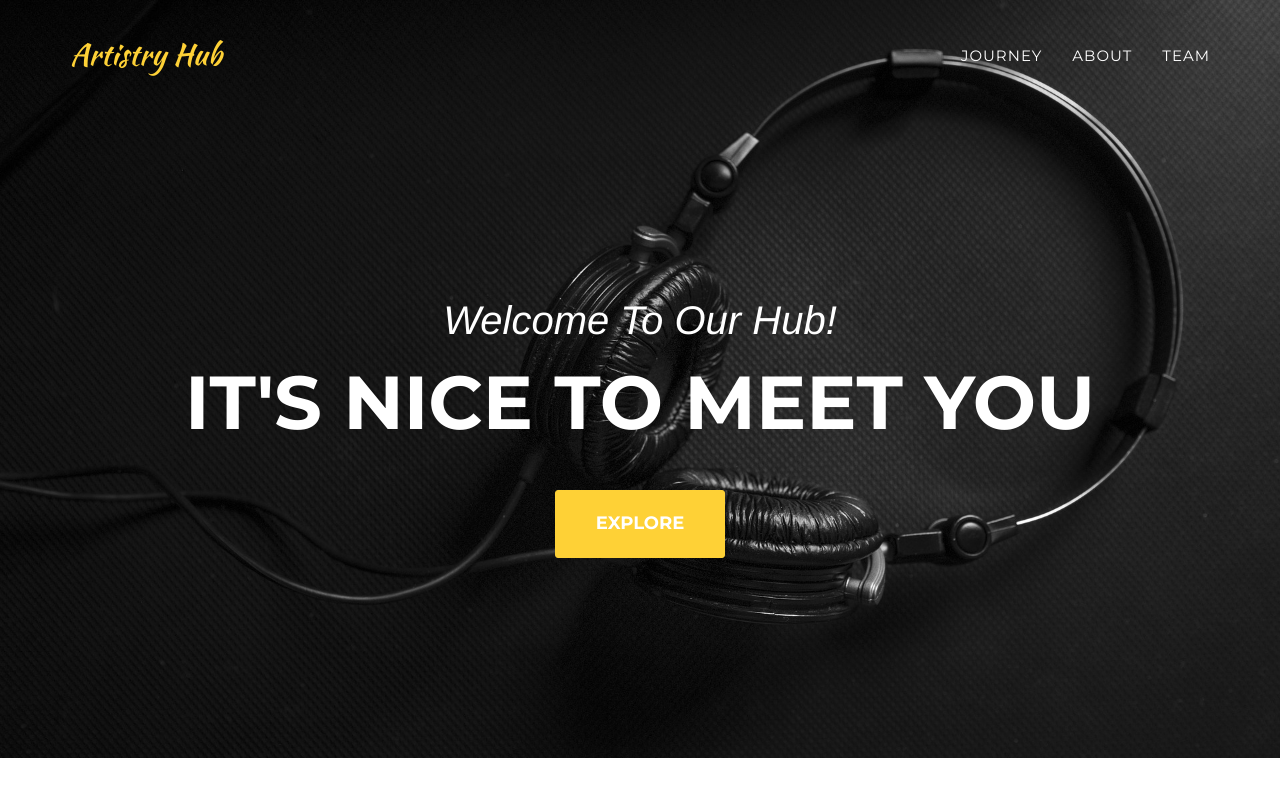
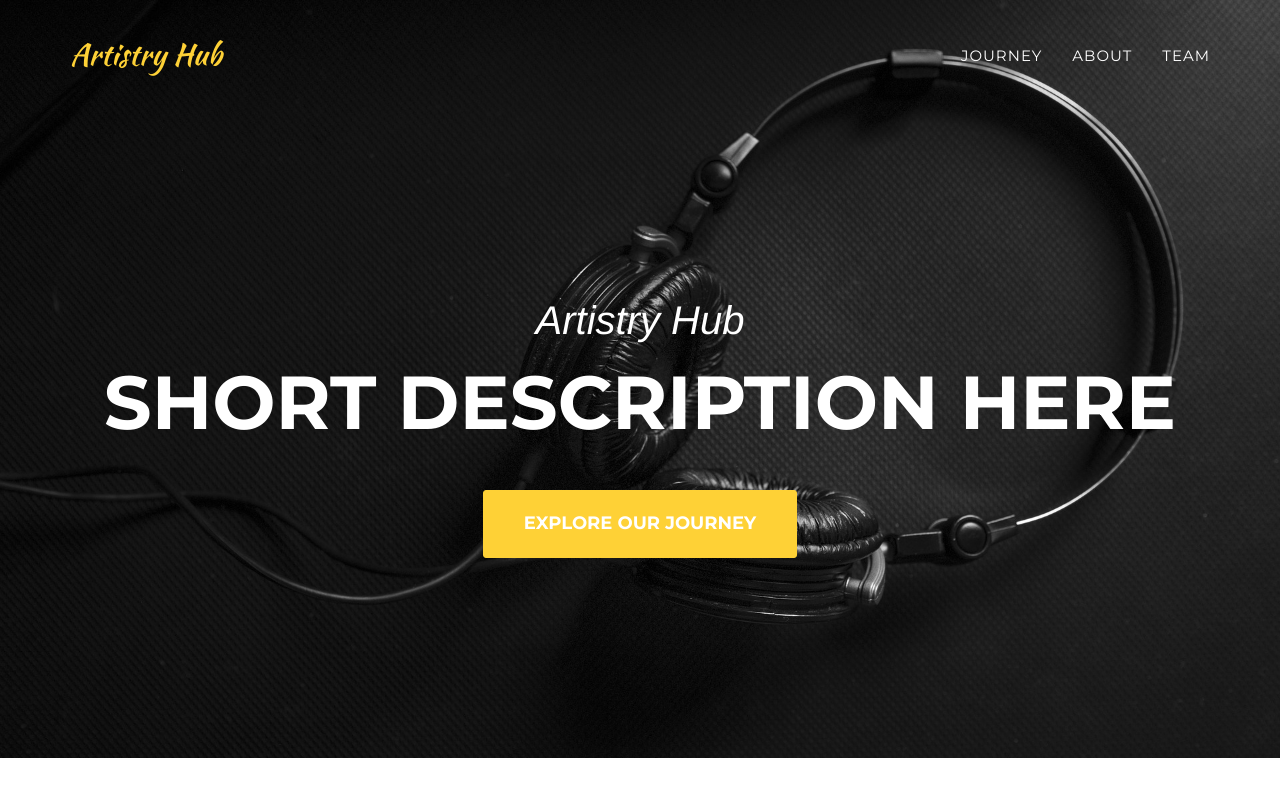
Before and after one commit to ArtistryHub/ArtistryHub, a Jekyll site: the page built from index.html, in a window 1280 px wide and 900 px high. Shown: the top 797 px of the window. Built offline with Jekyll 4.4.1, drawn with Linux system fonts in a browser that asks for light colours; nearby versions of some CDN libraries; some web fonts are replaced.

Commit message:
header - updated text

```diff
--- a/_includes/header.html
+++ b/_includes/header.html
@@ -44,9 +44,9 @@
     <header>
         <div class="container">
             <div class="intro-text">
-                <div class="intro-lead-in">Welcome To Our Hub!</div>
-                <div class="intro-heading">It's Nice To Meet You</div>
-                <a href="#description" class="page-scroll btn btn-xl">Explore</a>
+                <div class="intro-lead-in">Artistry Hub</div>
+                <div class="intro-heading">Short description here</div>
+                <a href="#portofolio-grid.html" class="page-scroll btn btn-xl">Explore our journey</a>
             </div>
         </div>
     </header>
```
